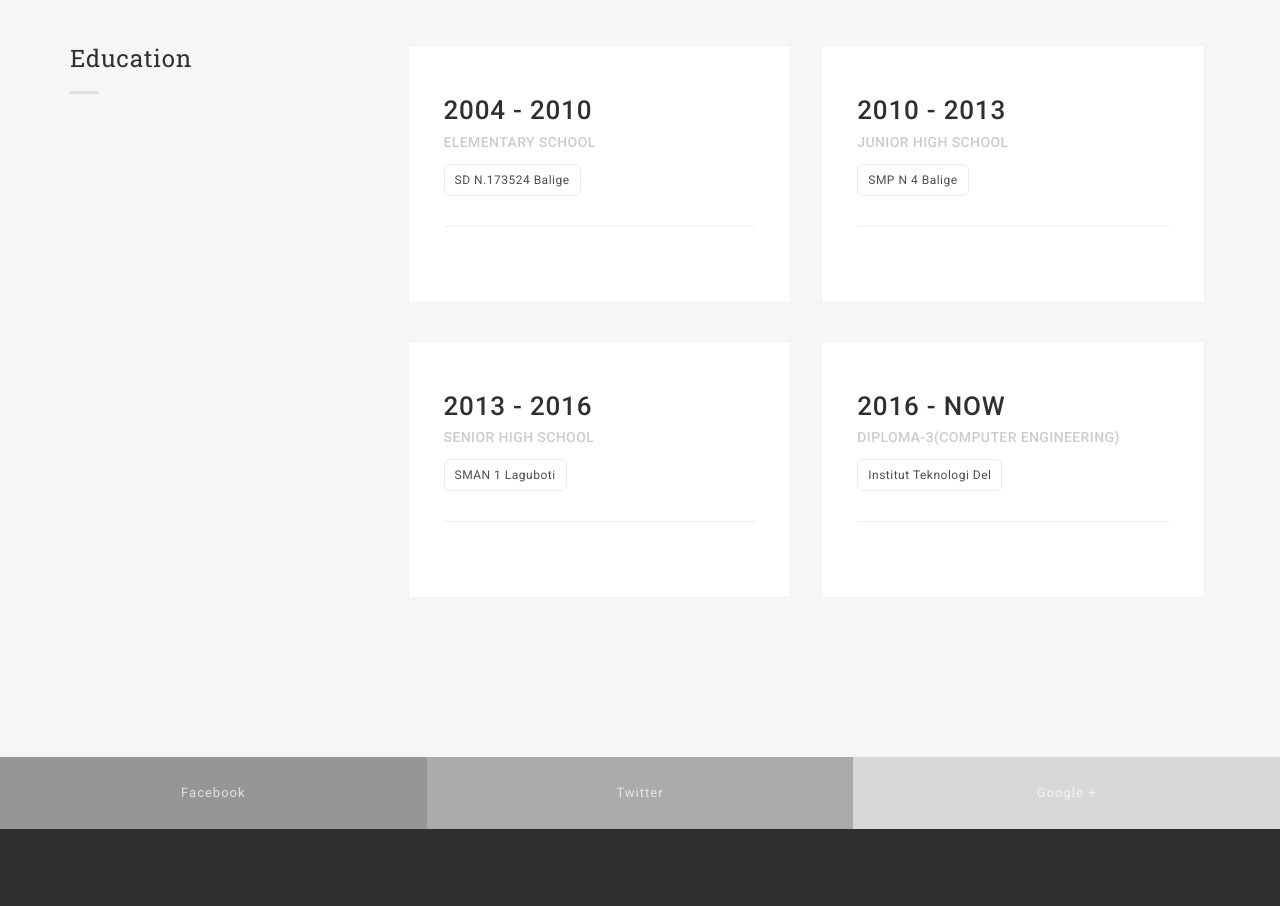
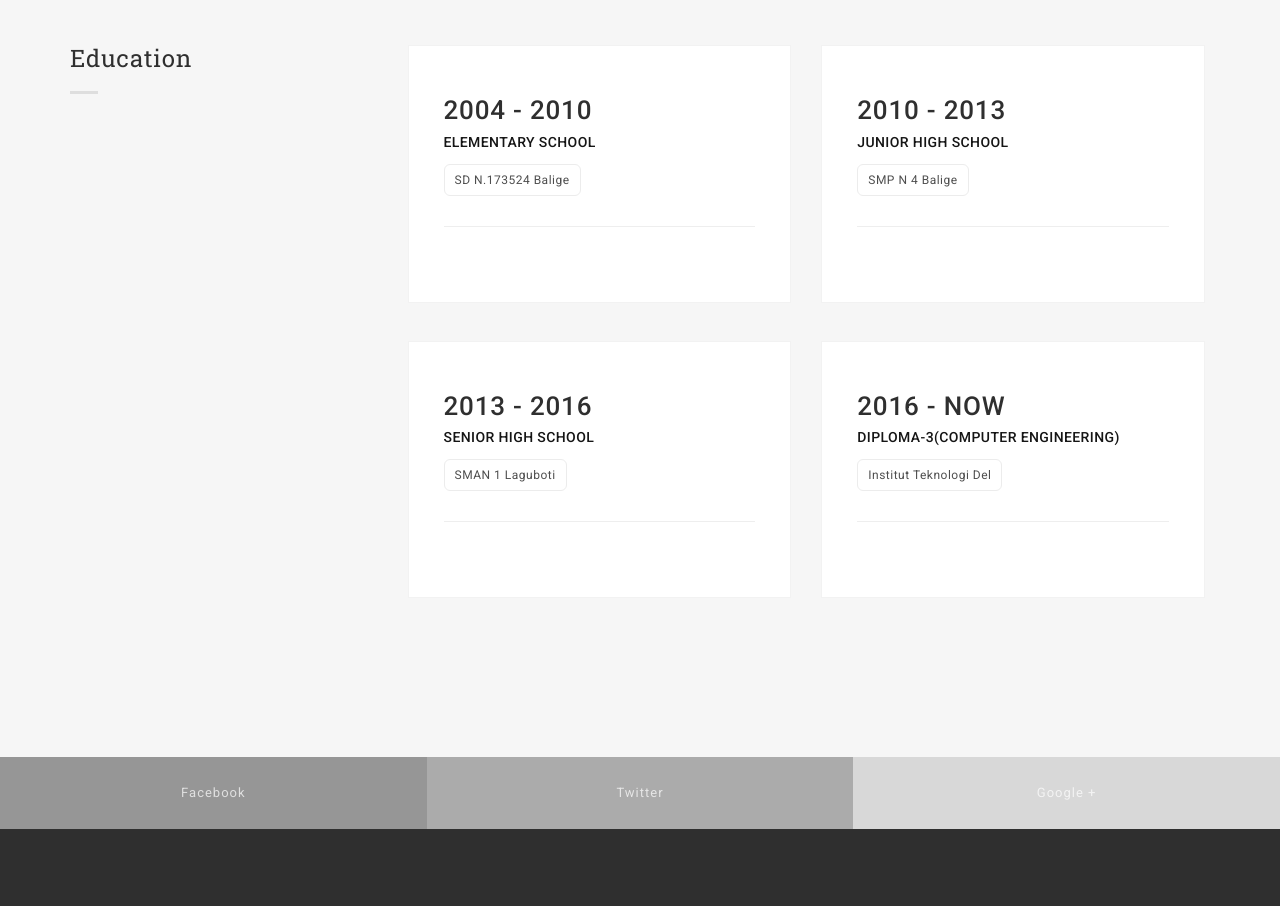
Before and after one commit to ayuasrianitanjung2000/ayuasrianitanjung2000.github.io, a plain HTML site: page index.html in a window 1280 px wide. Shown: the part 2960-3866 px from the top of the page. Drawn offline with Linux system fonts and the light colour scheme.

Commit message:
bim salabim

```diff
--- a/css/style.css
+++ b/css/style.css
@@ -488,7 +488,7 @@ p {
   line-height: 14px;
   letter-spacing: 0.4px;
   text-transform: uppercase;
-  color: #cccccc;
+  color: #151515;
 }
 .company {
   font-size: 12px;
```
